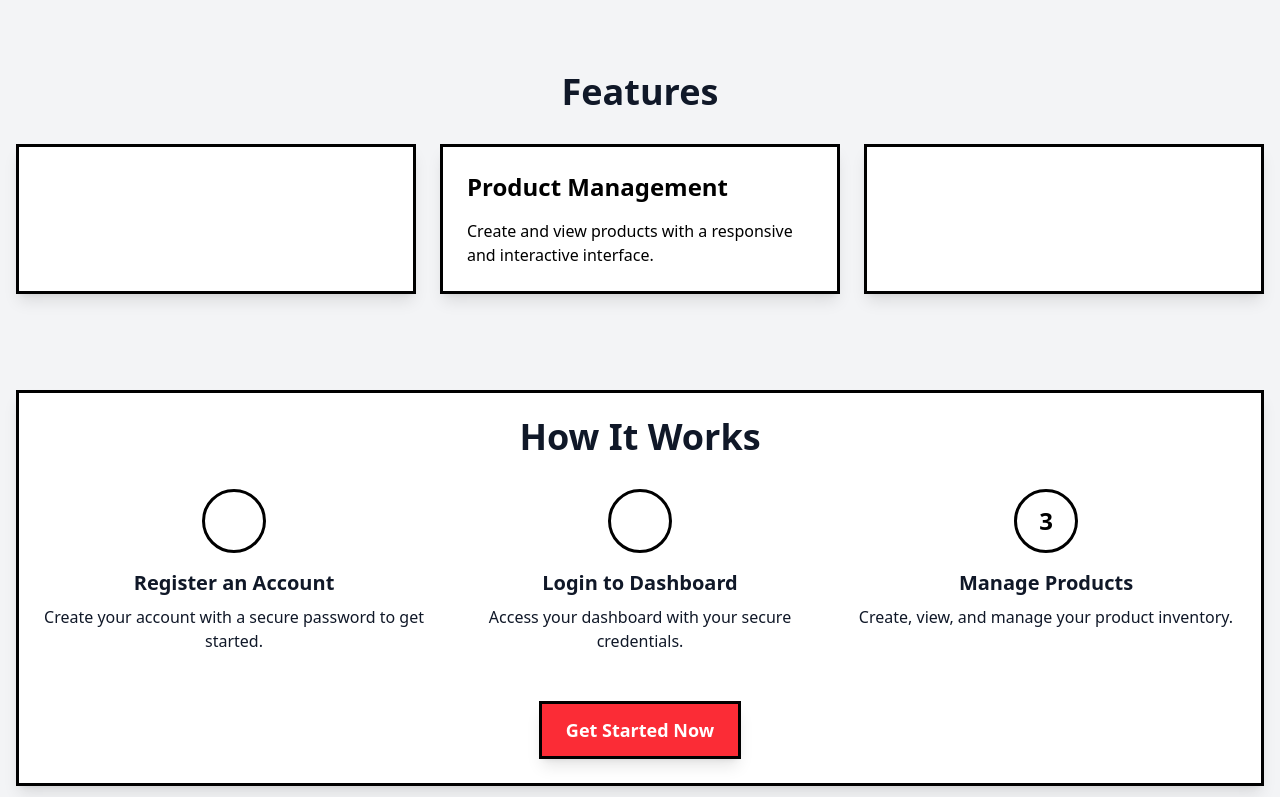
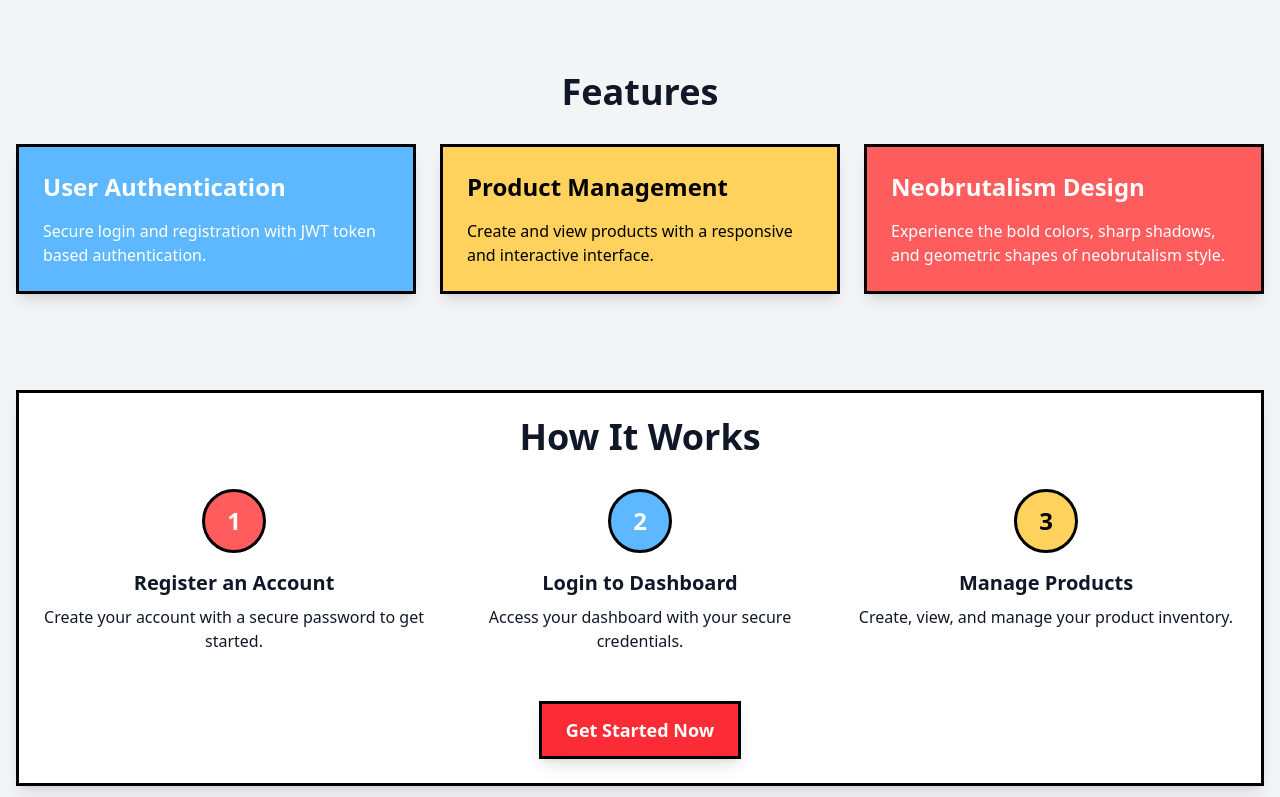
Before and after one commit to mfuadfakhruzzaki/modul4-sbd, a Next.js app in the folder frontend/: page / in a window 1280 px wide. Shown: the part 944-1741 px from the top of the page. Built offline with nearby package versions, Linux system fonts and the light colour scheme; no server answers.

Commit message:
update card styles: change background colors to custom values for better aesthetics

```diff
--- a/frontend/src/app/page.tsx
+++ b/frontend/src/app/page.tsx
@@ -6,7 +6,7 @@ export default function Home() {
     <div className="neo-container">
       {/* Hero Section */}
       <section className="py-12 md:py-20">
-        <div className="neo-card bg-primary text-white">
+        <div className="neo-card bg-[#ff5d5d] text-white">
           <div className="grid md:grid-cols-2 gap-8 items-center">
             <div className="space-y-6">
               <h1 className="text-4xl md:text-6xl font-bold">
@@ -55,20 +55,20 @@ export default function Home() {
           Features
         </h2>
         <div className="grid md:grid-cols-3 gap-6">
-          <div className="neo-card bg-secondary text-white transform hover:-rotate-1">
+          <div className="neo-card bg-[#5DB8FF] text-white transform hover:-rotate-1">
             <h3 className="text-2xl font-bold mb-4">User Authentication</h3>
             <p>
               Secure login and registration with JWT token based authentication.
             </p>
           </div>
-          <div className="neo-card bg-accent text-black transform hover:rotate-1">
+          <div className="neo-card bg-[#FFD15D] text-black transform hover:rotate-1">
             <h3 className="text-2xl font-bold mb-4">Product Management</h3>
             <p>
               Create and view products with a responsive and interactive
               interface.
             </p>
           </div>
-          <div className="neo-card bg-primary text-white transform hover:-rotate-1">
+          <div className="neo-card bg-[#ff5d5d] text-white transform hover:-rotate-1">
             <h3 className="text-2xl font-bold mb-4">Neobrutalism Design</h3>
             <p>
               Experience the bold colors, sharp shadows, and geometric shapes of
@@ -86,21 +86,21 @@ export default function Home() {
           </h2>
           <div className="grid md:grid-cols-3 gap-6">
             <div className="text-center">
-              <div className="w-16 h-16 mx-auto mb-4 flex items-center justify-center bg-primary text-white text-2xl font-bold border-3 border-black shadow-neo rounded-full">
+              <div className="w-16 h-16 mx-auto mb-4 flex items-center justify-center bg-[#ff5d5d] text-white text-2xl font-bold border-3 border-black shadow-neo rounded-full">
                 1
               </div>
               <h3 className="text-xl font-bold mb-2">Register an Account</h3>
               <p>Create your account with a secure password to get started.</p>
             </div>
             <div className="text-center">
-              <div className="w-16 h-16 mx-auto mb-4 flex items-center justify-center bg-secondary text-white text-2xl font-bold border-3 border-black shadow-neo rounded-full">
+              <div className="w-16 h-16 mx-auto mb-4 flex items-center justify-center bg-[#5DB8FF] text-white text-2xl font-bold border-3 border-black shadow-neo rounded-full">
                 2
               </div>
               <h3 className="text-xl font-bold mb-2">Login to Dashboard</h3>
               <p>Access your dashboard with your secure credentials.</p>
             </div>
             <div className="text-center">
-              <div className="w-16 h-16 mx-auto mb-4 flex items-center justify-center bg-accent text-black text-2xl font-bold border-3 border-black shadow-neo rounded-full">
+              <div className="w-16 h-16 mx-auto mb-4 flex items-center justify-center bg-[#FFD15D] text-black text-2xl font-bold border-3 border-black shadow-neo rounded-full">
                 3
               </div>
               <h3 className="text-xl font-bold mb-2">Manage Products</h3>
```
